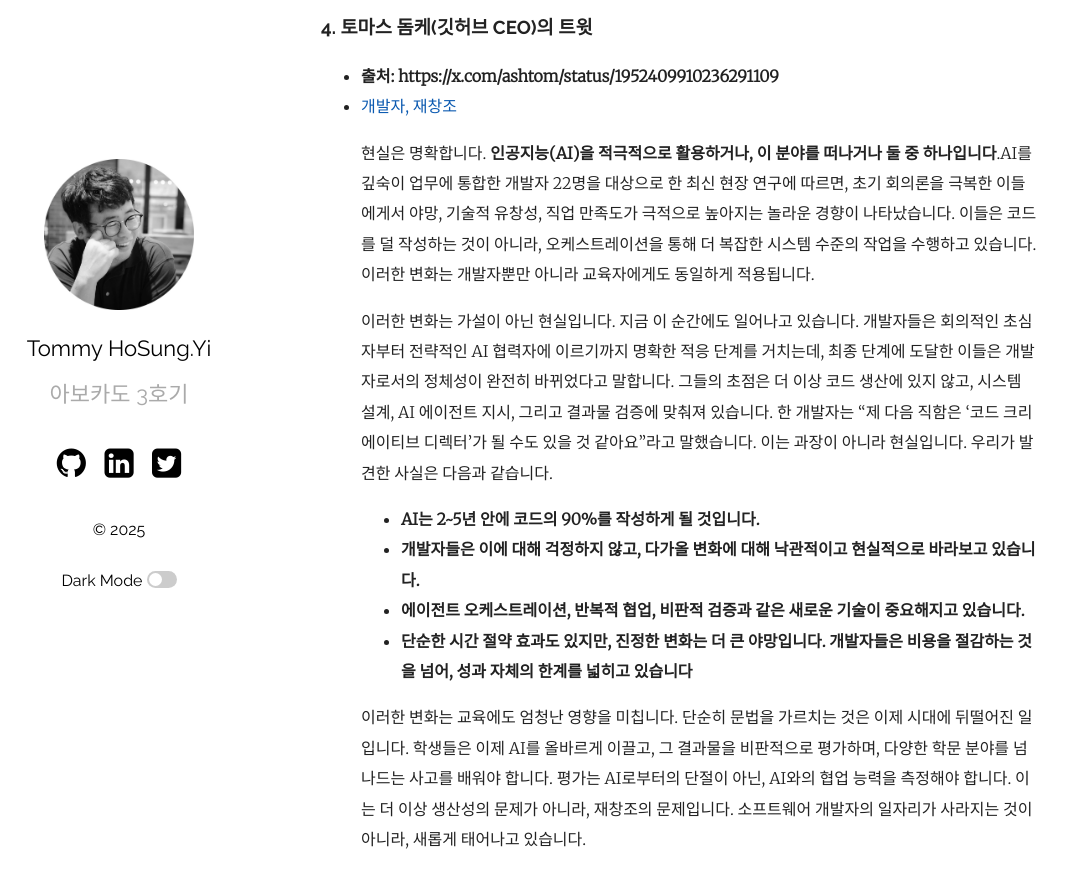
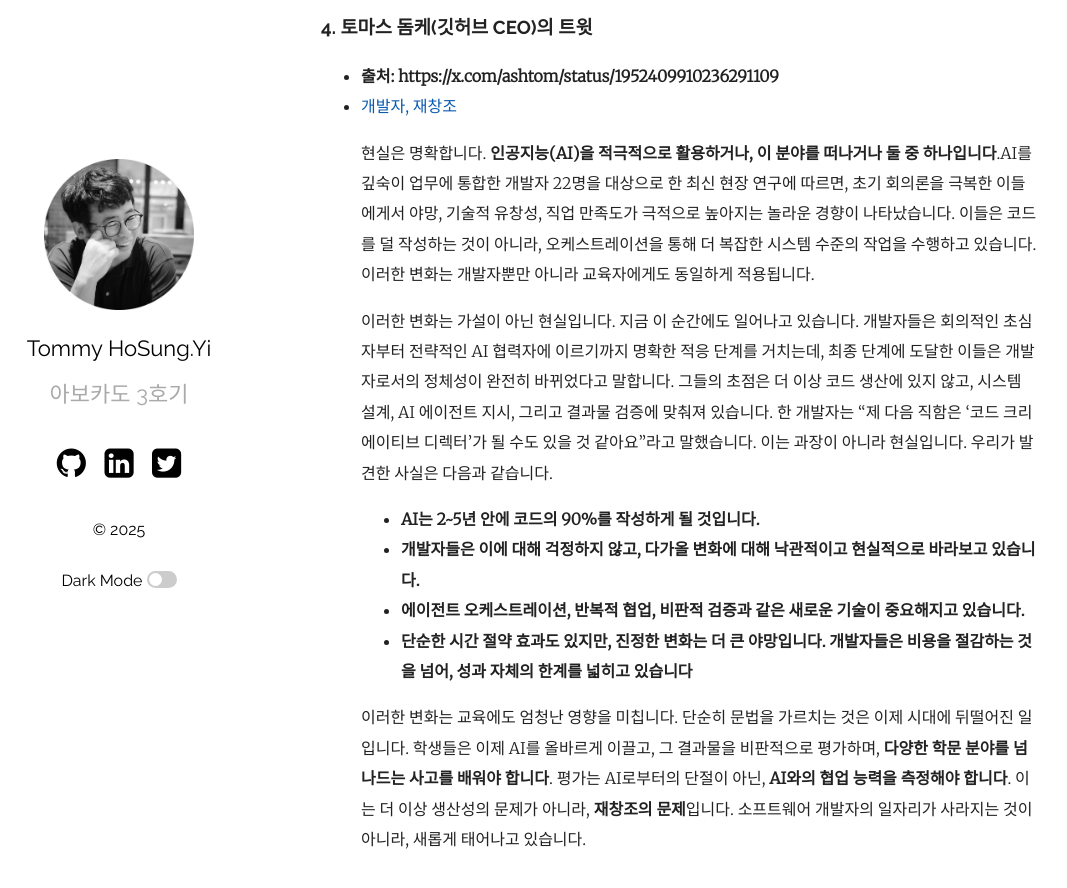
Before and after one commit to hslee77/hslee77.github.io, a Jekyll site: the page built from wiki/linux/2025-09-28-ai.md, in a window 1280 px wide and 900 px high, scrolled down 3180 px. Shown: the top 888 px of the window, without its empty margins (66-1133 px from the left). Built offline with Jekyll 4.4.1, drawn with Linux system fonts in a browser that asks for light colours.

Commit message:
20250829 AI update v2.1

```diff
--- a/wiki/linux/2025-09-28-ai.md
+++ b/wiki/linux/2025-09-28-ai.md
@@ -109,4 +109,4 @@ categories: [AI, Moral, Ethic, Tech]
 > - **에이전트 오케스트레이션, 반복적 협업, 비판적 검증과 같은 새로운 기술이 중요해지고 있습니다.**
 > - **단순한 시간 절약 효과도 있지만, 진정한 변화는 더 큰 야망입니다. 개발자들은 비용을 절감하는 것을 넘어, 성과 자체의 한계를 넓히고 있습니다**
 
->이러한 변화는 교육에도 엄청난 영향을 미칩니다. 단순히 문법을 가르치는 것은 이제 시대에 뒤떨어진 일입니다. 학생들은 이제 AI를 올바르게 이끌고, 그 결과물을 비판적으로 평가하며, 다양한 학문 분야를 넘나드는 사고를 배워야 합니다. 평가는 AI로부터의 단절이 아닌, AI와의 협업 능력을 측정해야 합니다. 이는 더 이상 생산성의 문제가 아니라, 재창조의 문제입니다. 소프트웨어 개발자의 일자리가 사라지는 것이 아니라, 새롭게 태어나고 있습니다.
+>이러한 변화는 교육에도 엄청난 영향을 미칩니다. 단순히 문법을 가르치는 것은 이제 시대에 뒤떨어진 일입니다. 학생들은 이제 AI를 올바르게 이끌고, 그 결과물을 비판적으로 평가하며, **다양한 학문 분야를 넘나드는 사고를 배워야 합니다**. 평가는 AI로부터의 단절이 아닌, **AI와의 협업 능력을 측정해야 합니다**. 이는 더 이상 생산성의 문제가 아니라, **재창조의 문제**입니다. 소프트웨어 개발자의 일자리가 사라지는 것이 아니라, 새롭게 태어나고 있습니다.
```
